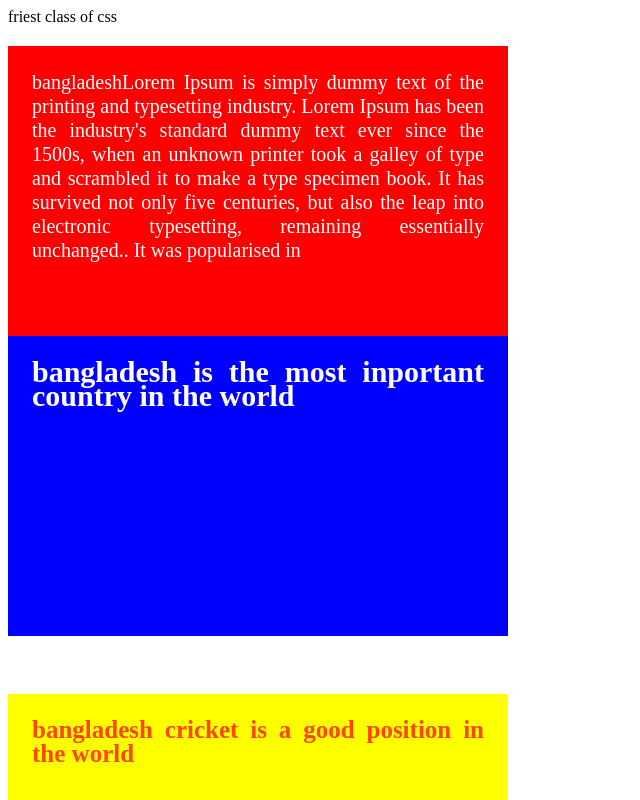
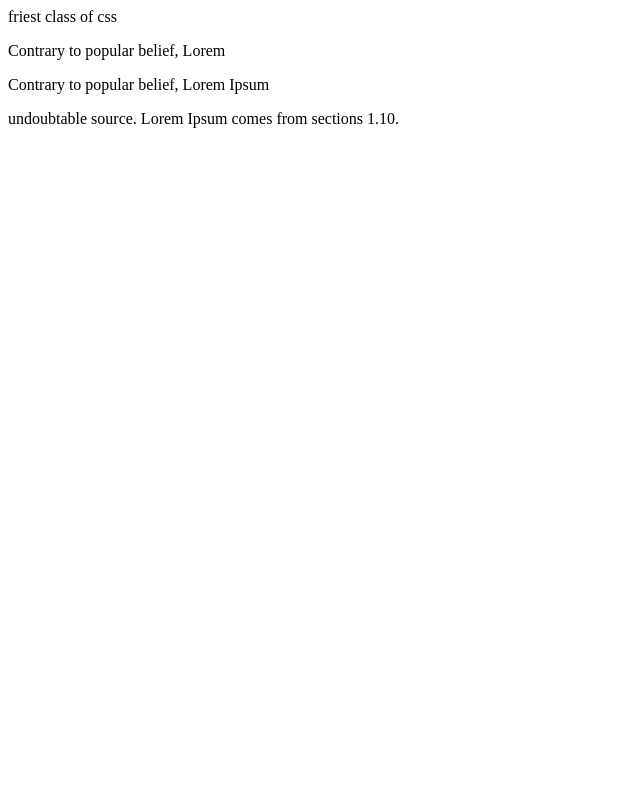
Before and after one commit to Khokon92/css1, a plain HTML site: page index.html in a window 1280 px wide. Shown: the top 800 px of the page, without its empty margins (0-640 px from the left). Drawn offline with Linux system fonts and the light colour scheme.

Commit message:
one file

```diff
--- a/index.html
+++ b/index.html
@@ -5,15 +5,31 @@
         <link rel="stylesheet" href="css/style.css">
     </head>
     <body>
+        <!--
         <div class="about">
-            <p>bangladeshLorem Ipsum is simply dummy text of the printing and typesetting industry. Lorem Ipsum has been the industry's standard dummy text ever since the 1500s, when an unknown printer took a galley of type and scrambled it to make a type specimen book. It has survived not only five centuries, but also the leap into electronic typesetting, remaining essentially unchanged.. It was popularised in</p>
+            <p>bangladeshLorem Ipsum is simply dummy text of the printing and typesetting industry.<strong>Lorem Ipsum has been the</strong> industry's standard dummy text ever since the 1500s, when an unknown printer took a <span> of type and </span> it to make a type specimen book. It has survived not only five centuries, but also the leap into electronic typesetting, remaining essentially unchanged.. It was popularised in</p>
             <div class="about_child">
                 <h5>bangladesh is the most inportant country in the world</h5>
             </div>
             <div class="about_childs">
-                <h6>bangladesh cricket is a good position in the world</h6>
+                <h6>bangladesh cricket is a good position in the world</h>
 
             </div>
+        </div>
+    -->
+
+
+
+
+        <div class="bangladesh">
+            <p>Contrary to popular belief, Lorem </p>
+
+        </div>
+        <div class="bangla bangla_two">
+            <p>Contrary to popular belief, Lorem Ipsum </p>
+        </div>
+        <div class="banner banner_two " >
+            <p> undoubtable source. Lorem Ipsum comes from sections 1.10.</p>
         </div>
 
 
```
